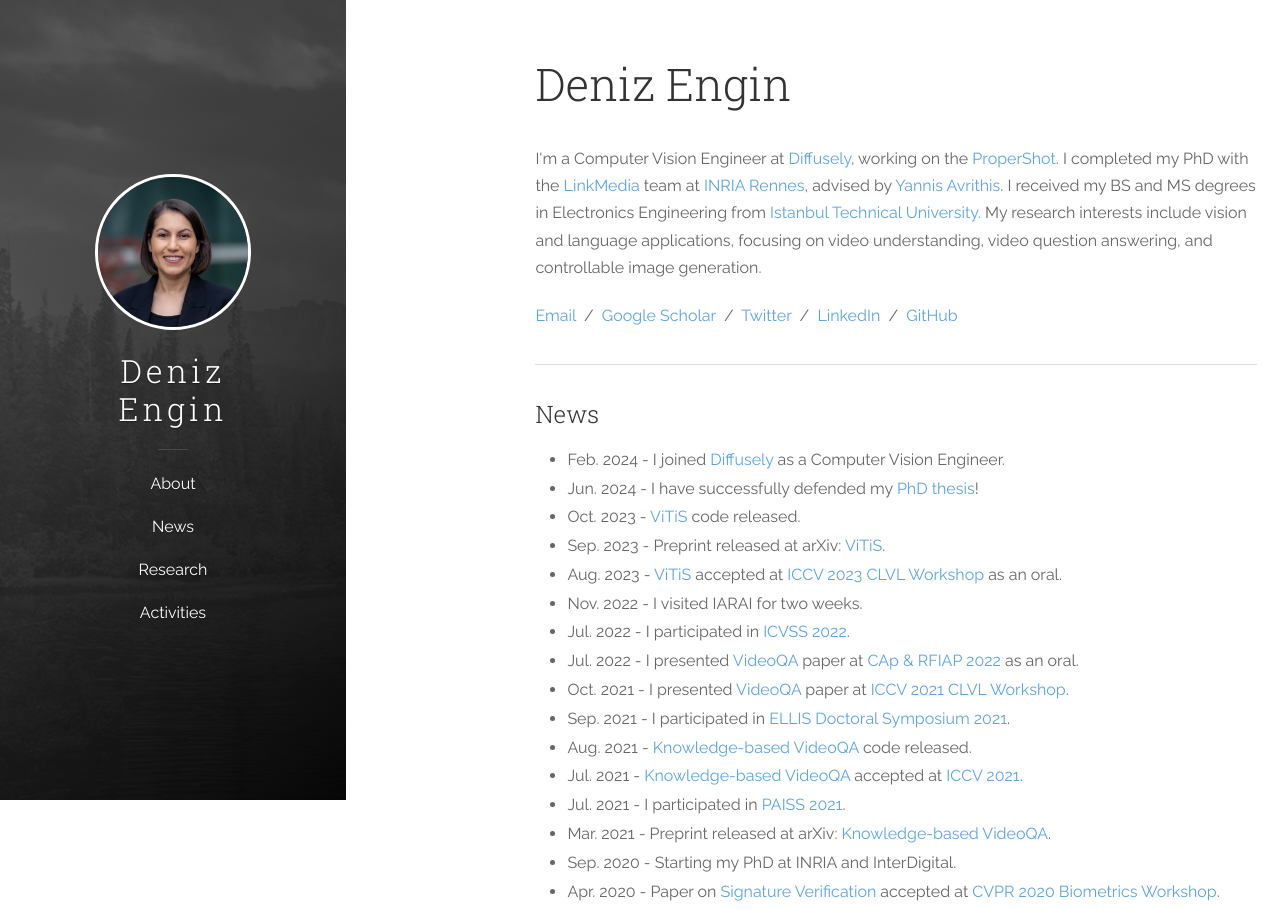
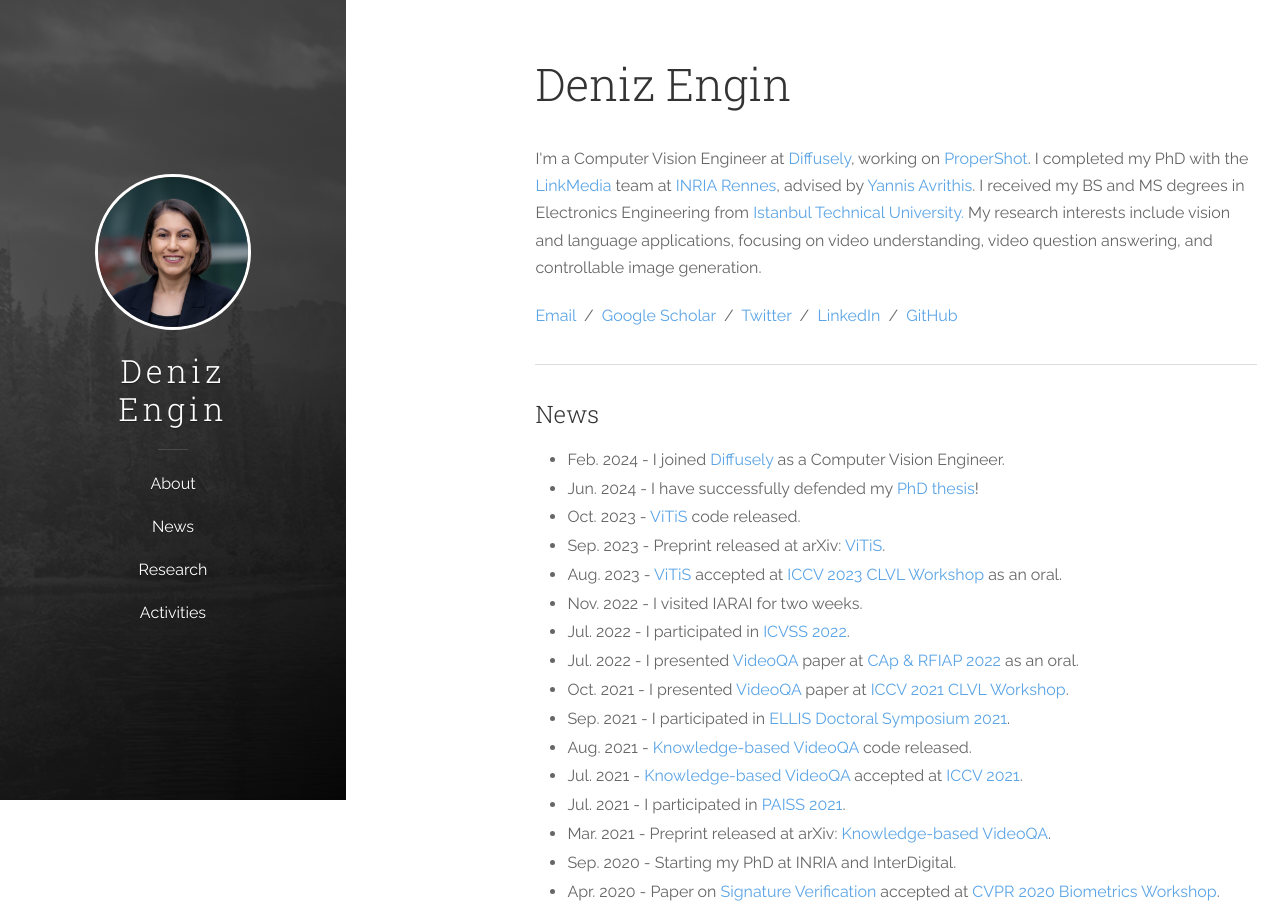
Before and after one commit to engindeniz/engindeniz.github.io, a plain HTML site: page index.html in a window 1280 px wide. Shown: the top 910 px of the page. Drawn offline with nearby package versions, Linux system fonts and the light colour scheme.

Commit message:
chore: fix typo

```diff
--- a/index.html
+++ b/index.html
@@ -86,7 +86,7 @@
                     <p class="excerpt">
                     <p>
                         I'm a Computer Vision Engineer at <a
-                            href="https://diffuse.ly/">Diffusely</a>, working on the <a
+                            href="https://diffuse.ly/">Diffusely</a>, working on <a
                             href="https://www.propershot.com/">ProperShot</a>.
                         I completed my PhD with the <a href="https://www-linkmedia.irisa.fr/">LinkMedia</a> team
                         at <a
```
